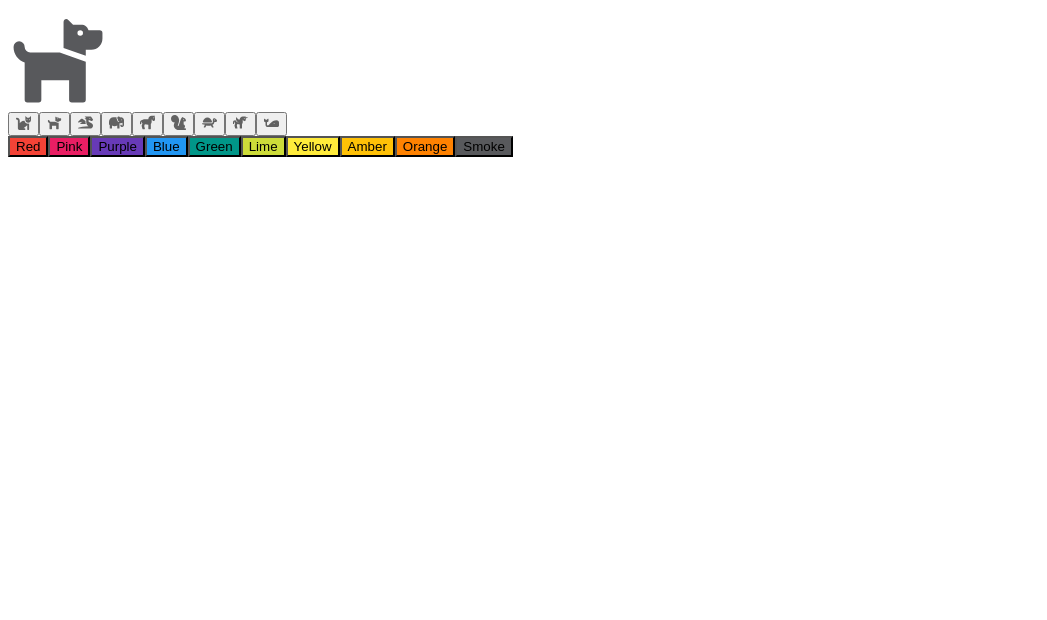
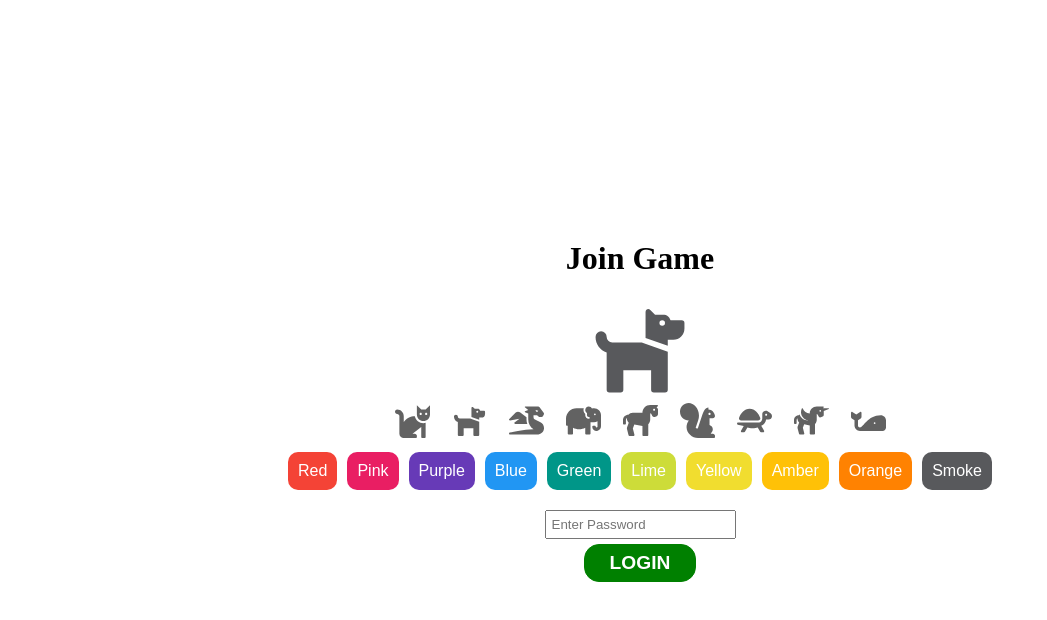
Before and after one commit to adunham95/scrabble-game, a Next.js app: page /student in a window 1280 px wide. Shown: the top 620 px of the page, without its empty margins (0-1047 px from the left). Built offline with nearby package versions, Linux system fonts and the light colour scheme.

Commit message:
Styled login screen

```diff
--- a/pages/student/index.jsx
+++ b/pages/student/index.jsx
@@ -1,28 +1,30 @@
-import React, { useState } from 'react'
+import React, { useState } from 'react';
 import { Icon } from '../../components/Icons/Icon';
 
-const avatars = ['cat','dog','dragon','elephant','horse','squirrel','turtle','unicorn','whale'];
+const avatars = ['cat', 'dog', 'dragon', 'elephant', 'horse', 'squirrel', 'turtle', 'unicorn', 'whale'];
 const colors = [
-    {name: "Red", color: '#f44336'},
-    {name: "Pink", color: '#e91e63'},
-    {name: "Purple", color: '#673ab7'},
-    {name: "Blue", color: '#2196f3'},
-    {name: "Green", color: '#009688'},
-    {name: "Lime", color: '#cddc39'},
-    {name: "Yellow", color: '#ffeb3b'},
-    {name: "Amber", color: '#ffc107'},
-    {name: "Orange", color: '#FF8201'},
-    {name: "Smoke", color: '#58595C'}
-]
+  { name: 'Red', color: '#f44336' },
+  { name: 'Pink', color: '#e91e63' },
+  { name: 'Purple', color: '#673ab7' },
+  { name: 'Blue', color: '#2196f3' },
+  { name: 'Green', color: '#009688' },
+  { name: 'Lime', color: '#cddc39' },
+  { name: 'Yellow', color: '#f1dd2f' },
+  { name: 'Amber', color: '#ffc107' },
+  { name: 'Orange', color: '#FF8201' },
+  { name: 'Smoke', color: '#58595C' },
+];
 
 const Index = () => {
-
-    const [selectedAvatar, setSelectedAvatar] = useState("dog")
-    const [selectedColor, setSelectedColor] = useState({name: "Smoke", color: "#58595C"})
+  const [selectedAvatar, setSelectedAvatar] = useState('dog');
+  const [selectedColor, setSelectedColor] = useState({ name: 'Smoke', color: '#58595C' });
 
   return (
+    <div className="loginScreen">
       <div>
-            <div>
+        <h1>Join Game</h1>
+      </div>
+      <div className="main-icon">
         <Icon
           name={selectedAvatar}
           color={selectedColor.color}
@@ -30,20 +32,39 @@ const Index = () => {
           width={100}
         />
       </div>
-            <div>
+      <div className="list-icons">
         {
-                    avatars.map(a => <button onClick={()=>setSelectedAvatar(a)}>
-                        <Icon name={a}/>
-                    </button>)
+            avatars.map((a) => (
+              <button onClick={() => setSelectedAvatar(a)}>
+                <Icon
+                  name={a}
+                  height={35}
+                  width={35}
+                />
+              </button>
+            ))
         }
       </div>
-            <div>
+      <div className="list-colors">
         {
-                    colors.map(c => <button onClick={()=>setSelectedColor(c)} style={{backgroundColor:c.color}}>{c.name}</button>)
+            colors.map((c) => (
+              <button
+                onClick={() => setSelectedColor(c)}
+                style={{ backgroundColor: c.color }}
+              >
+                {c.name}
+              </button>
+            ))
         }
       </div>
+      <div className="login">
+        <input placeholder="Enter Password" />
       </div>
-    )
-}
+      <div className="login">
+        <button>Login</button>
+      </div>
+    </div>
+  );
+};
 
-export default Index
+export default Index;
--- a/styles.scss
+++ b/styles.scss
@@ -1,6 +1,67 @@
-// .card:hover{
-//   transition: 0.5s;
-//   transform: scale(1.5);
-//   transform-origin: center;
-//   z-index: 100;
-// }
+.loginScreen{
+    display: flex;
+    flex-direction: column;
+    align-items: center;
+    height: calc(100vh - 16px);
+    justify-content: center;
+    button{
+        border: none;
+        background: transparent;
+        border-radius: 0;
+        cursor: pointer;
+        &+button{
+            margin-left: 10px;
+        }
+    }
+    .main-icon{
+        transition: 0.2s;
+    }
+    .list-icons{
+        margin-bottom: 10px;
+        svg{
+            transition: 0.25s;
+        }
+        button{
+            transition: 0.5s;
+            &:hover{
+                svg{
+                    transform: scale(1.2);
+                }
+            }
+        }
+    }
+    .list-colors{
+        margin-bottom: 20px;
+        button{
+            padding: 10px;
+            font-size: 1em;
+            color: white;
+            border-radius: 10px;
+            transition: 0.25s;
+            &:hover{
+                transform: scale(1.2);
+            }
+        }
+    }
+    .login{
+        input{
+            padding: 5px;
+        }
+        button{
+            margin-top: 5px;
+            font-size: 1.2em;
+            background: green;
+            color: white;
+            padding: 7px 25px;
+            border-radius: 15px;
+            border: 1px solid green;
+            font-weight: bold;
+            text-transform: uppercase;
+            transition: 0.2s;
+            &:hover{
+                color: green;
+                background: transparent;
+            }
+        }
+    }
+}
```
Lines whose indentation alone changed are shown as unchanged.
